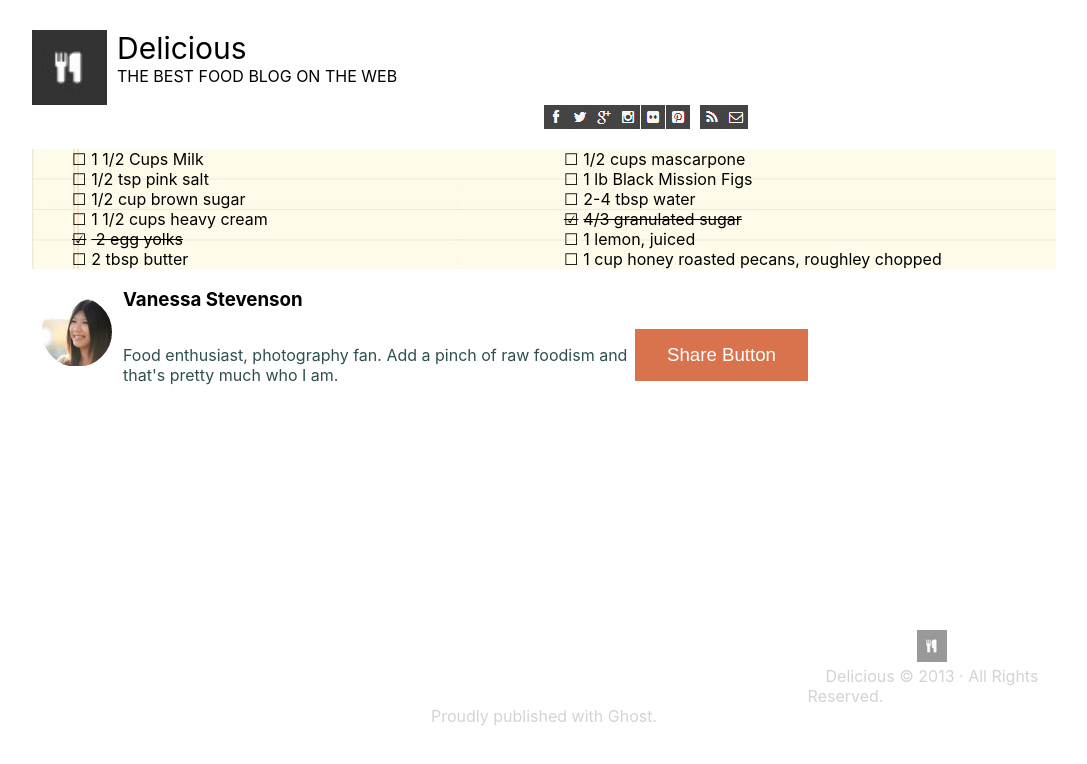
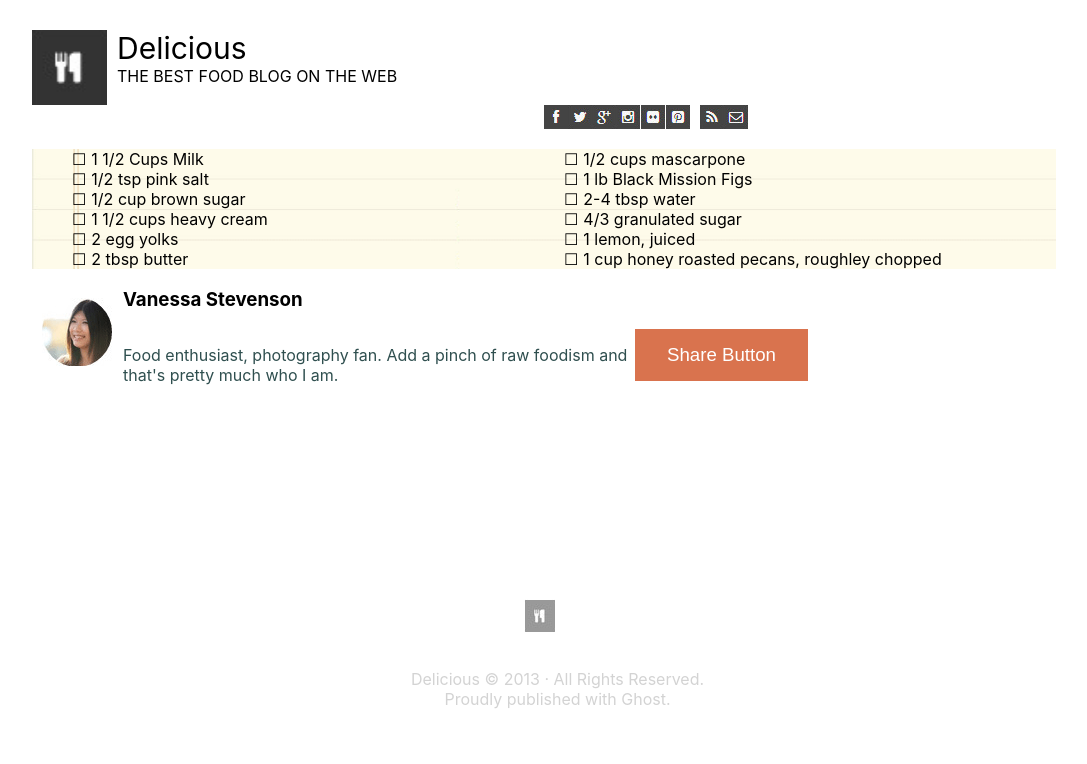
Before and after one commit to hunterdanielson/chocolate-pizza-react, a React (Create React App) app: page / in a window 1280 px wide. Shown: the top 764 px of the page, without its empty margins (96-1183 px from the left). Built offline with nearby package versions, Linux system fonts and the light colour scheme.

Commit message:
strech goal working

```diff
--- a/src/App.css
+++ b/src/App.css
@@ -50,11 +50,19 @@ li.crossed {
 #footer {
   position: relative;
   top: 300px;
-  text-align: center;
 }
 
 #bottom-text {
   color: lightgray;
+  position: absolute;
+  left: 37%;
+  text-align: center;
+}
+
+#bottom-fork-icon {
+  position: absolute;
+  left: 48%;
+  top: -50px;
 }
 .App {
   width: 80%;
--- a/src/Footer.js
+++ b/src/Footer.js
@@ -6,9 +6,10 @@ export default class Footer extends Component {
         return (
             <div id="footer">
                 <img src={bottomFork} id="bottom-fork-icon" alt="fork icon" />
+                <br/>
                 <div id="bottom-text">Delicious &copy; 2013 &middot; All Rights Reserved.
                 <br/>
-                <div>Proudly published with Ghost.</div>
+                Proudly published with Ghost.
                 </div>
             </div>
         )
--- a/src/Profile.js
+++ b/src/Profile.js
@@ -9,6 +9,7 @@ export default class Profile extends Component {
                 <h3>Vanessa Stevenson</h3>
                 <p id="van-info">Food enthusiast, photography fan. Add a pinch of raw foodism and that's pretty much who I am.</p>
                 <button id="share-button">Share Button</button>
+                <br/>
             </div>
         )
     }
--- a/src/Recipe.js
+++ b/src/Recipe.js
@@ -1,22 +1,14 @@
-import React, { Component } from 'react'
+import React, { Component } from 'react';
+import { recipeItems } from './data.js';
 
 export default class Recipe extends Component {
     render() {
+        const lis = recipeItems;
+
         return (
             <div>
                 <ul id="recipe-note">
-                    <li>1 1/2 Cups Milk</li>
-                    <li>1/2 cups mascarpone</li>
-                    <li>1/2 tsp pink salt</li>
-                    <li>1 lb Black Mission Figs</li>
-                    <li>1/2 cup brown sugar</li>
-                    <li>2-4 tbsp water</li>
-                    <li>1 1/2 cups heavy cream</li>
-                    <li className="crossed">4/3 granulated sugar</li>
-                    <li className="crossed"> 2 egg yolks</li>
-                    <li>1 lemon, juiced</li>
-                    <li>2 tbsp butter</li>
-                    <li>1 cup honey roasted pecans, roughley chopped</li>
+                    {lis.map(item => <li>{item}</li>)}
                 </ul>
             </div>
         )
--- /dev/null
+++ b/src/data.js
@@ -0,0 +1,15 @@
+
+export const recipeItems = [
+    '1 1/2 Cups Milk',
+    '1/2 cups mascarpone',
+    '1/2 tsp pink salt',
+    '1 lb Black Mission Figs',
+    '1/2 cup brown sugar',
+    '2-4 tbsp water',
+    '1 1/2 cups heavy cream',
+    '4/3 granulated sugar',
+    '2 egg yolks',
+    '1 lemon, juiced',
+    '2 tbsp butter',
+    '1 cup honey roasted pecans, roughley chopped',
+];
```
